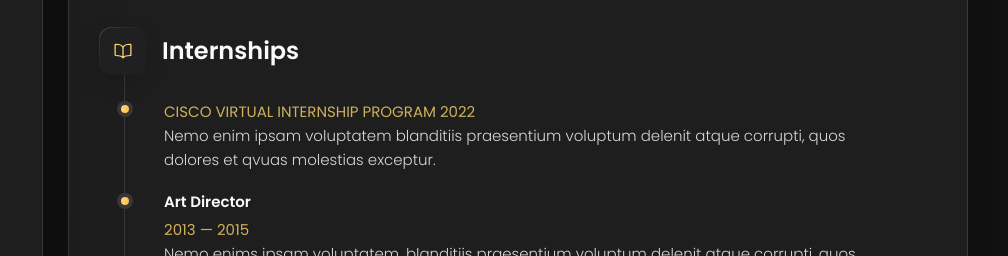
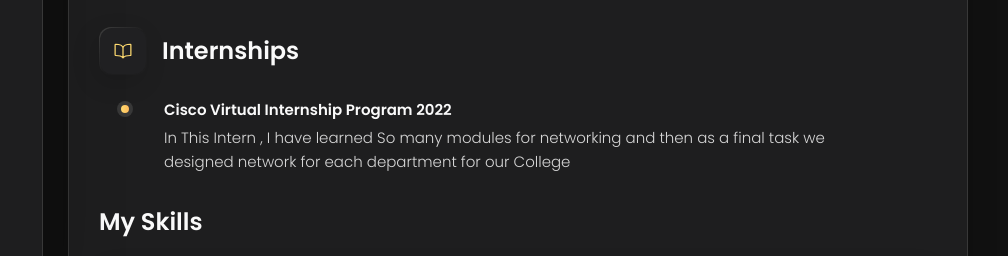
Before and after one commit to nithish611/PersonalWebsite, a website: page index.html in a window 1280 px wide. Both pictures are taken after a click on the button "Resume". Shown: the part 529-785 px from the top of the page, 272-1280 px from the left. Drawn offline with nearby package versions, Linux system fonts and the light colour scheme.

Commit message:
Internship Updated

```diff
--- a/index.html
+++ b/index.html
@@ -588,19 +588,17 @@
 
             <li class="timeline-item">
 
-              <h4 class="h4 timeline-item-title"></h4>
+              <h4 class="h4 timeline-item-title">Cisco Virtual Internship Program 2022</h4>
 
-              <span>CISCO VIRTUAL INTERNSHIP PROGRAM 2022</span>
+              <span></span>
 
               <p class="timeline-text">
-                Nemo enim ipsam voluptatem blanditiis praesentium voluptum delenit atque corrupti, quos dolores et qvuas
-                molestias
-                exceptur.
+                  In This Intern , I have learned So many modules for networking and then as a final task we designed network for each department for our College
               </p>
 
             </li>
 
-            <li class="timeline-item">
+            <!-- <li class="timeline-item">
 
               <h4 class="h4 timeline-item-title">Art director</h4>
 
@@ -626,7 +624,7 @@
                 exceptur.
               </p>
 
-            </li>
+            </li> -->
 
           </ol>
 
```
